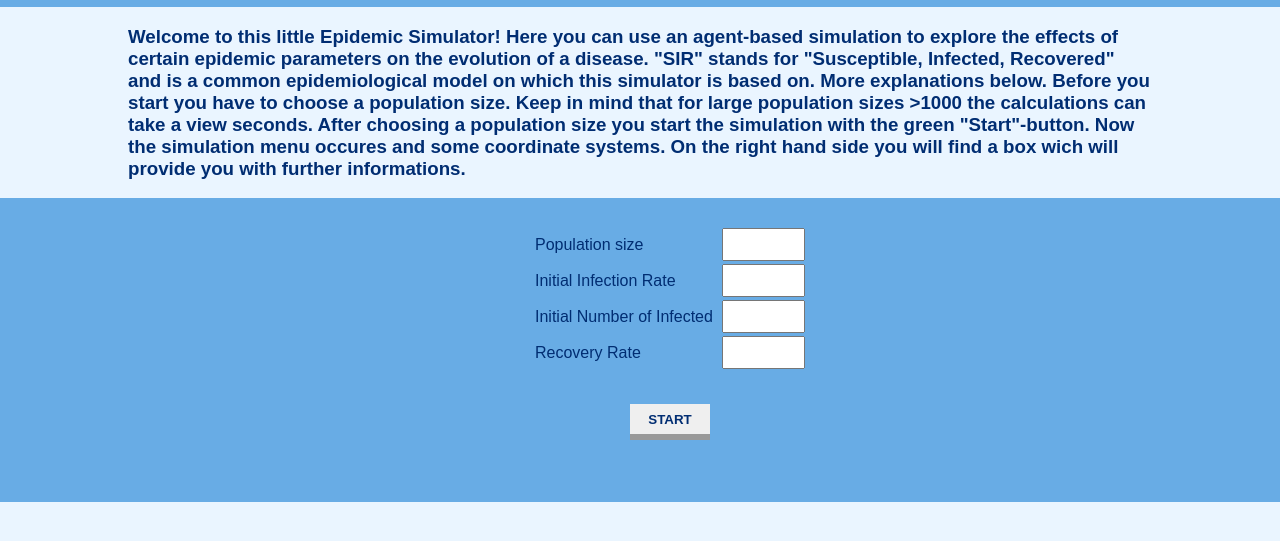
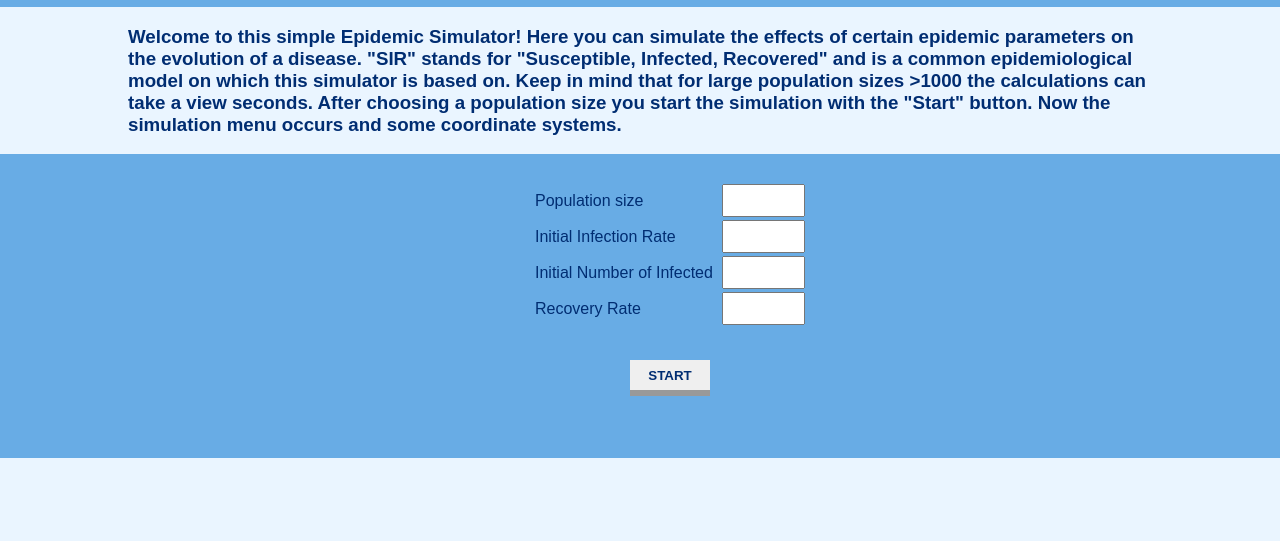
Before and after one commit to benjaminhuang13/SIR-Sim, a plain HTML site: page frontend/index.html in a window 1280 px wide. Shown: the part 63-604 px from the top of the page. Drawn offline with nearby package versions, Linux system fonts and the light colour scheme.

Commit message:
update text

```diff
--- a/frontend/index.html
+++ b/frontend/index.html
@@ -20,7 +20,7 @@
     -->
   </div>
   <div class="introduction">
-    <h3> Welcome to this little Epidemic Simulator! Here you can use an agent-based simulation to explore the effects of certain epidemic parameters on the evolution of a disease. "SIR" stands for "Susceptible, Infected, Recovered" and is a common epidemiological model on which this simulator is based on. More explanations below. Before you start you have to choose a population size. Keep in mind that for large population sizes >1000 the calculations can take a view seconds. After choosing a population size you start the simulation with the green "Start"-button. Now the simulation menu occures and some coordinate systems. On the right hand side you will find a box wich will provide you with further informations.</h3>
+    <h3> Welcome to this simple Epidemic Simulator! Here you can simulate the effects of certain epidemic parameters on the evolution of a disease. "SIR" stands for "Susceptible, Infected, Recovered" and is a common epidemiological model on which this simulator is based on. Keep in mind that for large population sizes >1000 the calculations can take a view seconds. After choosing a population size you start the simulation with the "Start" button. Now the simulation menu occurs and some coordinate systems.</h3>
   </div>
 
   <section class="sections" id="input_form_section" >
```
